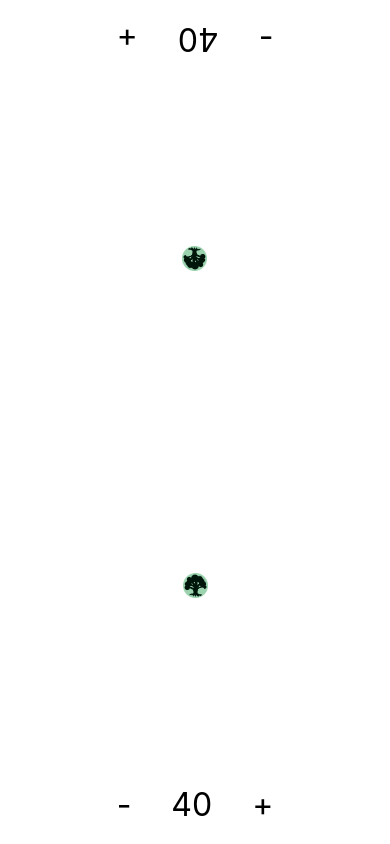
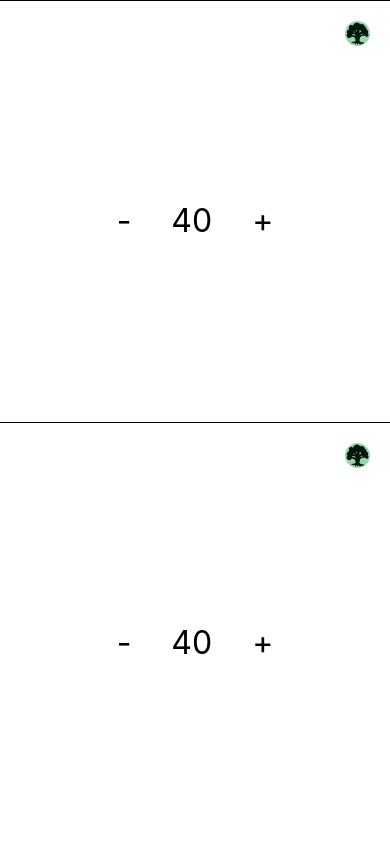
Before and after one commit to drmeloy/MTGDM, a React Native app: screen / in a window 390 px wide. Built offline with nearby package versions, Linux system fonts and the light colour scheme.

Commit message:
moved color changer stuff into LifeCounter, split up style sheets, fixed diff fade on reset bug

```diff
--- a/App.js
+++ b/App.js
@@ -8,7 +8,6 @@ export default function App() {
     <View style={styles.container}>
       <LifeCounter boxNum={1} />
       <LifeCounter boxNum={2} />
-      <StatusBar style="auto" />
     </View>
   );
 }
--- a/src/ColorChanger/ChangerModal.js
+++ /dev/null
@@ -1,47 +0,0 @@
-import React from 'react';
-import { View, Text, Modal, StyleSheet, Pressable } from 'react-native';
-
-export default function ChangerModal({ isVisible, setIsVisible }){
-  return (
-    <View styles={styles.centeredView}>
-      <Modal
-        visible={isVisible}
-      >
-        <View style={styles.centeredView}>
-          <View style={styles.modalView}>
-            <Text>
-              Change colors bitch!
-            </Text>
-            <Pressable onPress={() => setIsVisible(false)}>
-              <Text>CLOSE MODAL</Text>
-            </Pressable>
-          </View>
-        </View>
-      </Modal>
-    </View>
-  )
-};
-
-const styles = StyleSheet.create({
-  centeredView: {
-    flex: 1,
-    justifyContent: "center",
-    alignItems: "center",
-    marginTop: 22
-  },
-  modalView: {
-    margin: 20,
-    backgroundColor: "white",
-    borderRadius: 20,
-    padding: 35,
-    alignItems: "center",
-    shadowColor: "#000",
-    shadowOffset: {
-      width: 0,
-      height: 2
-    },
-    shadowOpacity: 0.25,
-    shadowRadius: 4,
-    elevation: 5
-  },
-})
--- a/src/ColorChanger/index.js
+++ /dev/null
@@ -1,22 +0,0 @@
-import React, { useState } from 'react';
-import { View, Pressable, Image } from 'react-native';
-import { styles } from './styles';
-import { styler } from '../utils'
-import ChangerModal from './ChangerModal';
-
-export default function ColorChanger(){
-  const [menuOpen, setMenuOpen] = useState(false);
-
-  return (
-    <View style={styler(styles, {}, 'container')}>
-      <ChangerModal isVisible={menuOpen} setIsVisible={setMenuOpen} />
-      <Pressable
-        onPress={() => setMenuOpen(!menuOpen)}
-      >
-        <Image
-          style={{width: 25, height: 25}}
-          source={require('../../public/assets/green_mana.png')} />
-      </Pressable>
-    </View>
-  )
-}
--- a/src/ColorChanger/styles.js
+++ /dev/null
@@ -1,9 +0,0 @@
-import { StyleSheet } from 'react-native';
-
-export const styles = props => StyleSheet.create({
-  container: {
-    flex: 1,
-    alignItems: 'center',
-    justifyContent: 'center'
-  }
-});
--- /dev/null
+++ b/src/LifeCounter/ColorChanger/ChangerButton.js
@@ -0,0 +1,20 @@
+import React from 'react';
+import { View, Pressable, Image } from 'react-native';
+import { styles } from './styles';
+import { styler } from '../../utils';
+
+export default function ChangerButton({ menuOpen, setMenuOpen}){
+  return (
+    <View style={styler(styles, {}, 'changerButton')}>
+      <View>
+        <Pressable
+          onPress={() => setMenuOpen(!menuOpen)}
+        >
+          <Image
+            style={{width: 25, height: 25}}
+            source={require('../../../public/assets/green_mana.png')} />
+        </Pressable>
+      </View>
+    </View>
+  )
+}
--- /dev/null
+++ b/src/LifeCounter/ColorChanger/ChangerModal.js
@@ -0,0 +1,17 @@
+import React from 'react';
+import { View, Text, Pressable } from 'react-native';
+import { styles } from './styles';
+import { styler } from '../../utils';
+
+export default function ChangerModal({ isVisible, setIsVisible }){
+  return (
+    <View style={[styler(styles, {}, 'changerModal'), { display: isVisible ? '' : 'none' }]}>
+      <Text>
+        Change colors bitch!
+      </Text>
+      <Pressable onPress={() => setIsVisible(false)}>
+        <Text>CLOSE MODAL</Text>
+      </Pressable>
+    </View>
+  )
+};
--- /dev/null
+++ b/src/LifeCounter/ColorChanger/styles.js
@@ -0,0 +1,24 @@
+import { StyleSheet } from 'react-native';
+
+export const styles = props => StyleSheet.create({
+  changerButton: {
+    position: 'absolute',
+    top: 20,
+    right: 20,
+  },
+  changerModal: {
+    backgroundColor: "white",
+    borderRadius: 20,
+    padding: 35,
+    alignItems: "center",
+    shadowColor: "#000",
+    shadowOffset: {
+      width: 0,
+      height: 2
+    },
+    shadowOpacity: 0.25,
+    shadowRadius: 4,
+    position: 'absolute',
+    alignSelf: 'center'
+  }
+});
--- a/src/LifeCounter/DiffDisplay.js
+++ b/src/LifeCounter/HpDisplay/DiffDisplay.js
@@ -1,14 +1,19 @@
-import React, { useRef, useEffect, useCallback } from 'react';
+import React, { useState, useRef, useEffect, useCallback } from 'react';
 import { Text, Animated } from 'react-native';
 import { styles } from './styles';
-import { styler } from '../utils';
+import { styler } from '../../utils';
 import _ from 'lodash';
 
 export default function DiffDisplay({ diff, setDiff }){
+  const [isResetting, setIsResetting] = useState(false);
   const diffOpacity = useRef(new Animated.Value(0)).current;
   const initialLoadDone = useRef(false);
 
   useEffect(() => {
+    if (diff === 0 && isResetting) {
+      setIsResetting(false);
+      return;
+    }
     if (initialLoadDone.current) {
       Animated.timing(diffOpacity, {
         toValue: 1,
@@ -25,7 +30,10 @@ export default function DiffDisplay({ diff, setDiff }){
     else initialLoadDone.current = true;
   }, [diff]);
 
-  const resetDiffDebounced = useCallback(_.debounce(() => setDiff(0), 2000), []);
+  const resetDiffDebounced = useCallback(_.debounce(() => {
+    setIsResetting(true);
+    setDiff(0);
+  }, 2000), []);
 
   useEffect(() => {
     resetDiffDebounced();
--- a/src/LifeCounter/HpDisplay.js
+++ b/src/LifeCounter/HpDisplay/HpDisplay.js
@@ -1,10 +1,10 @@
 import React, { useState } from 'react';
 import { Text, View, Pressable } from 'react-native';
 import DiffDisplay from './DiffDisplay';
-import { styler } from '../utils';
+import { styler } from '../../utils';
 import { styles } from './styles';
-import PlusIcon from '../../public/assets/plus_icon.svg';
-import MinusIcon from '../../public/assets/minus_icon.svg';
+import PlusIcon from '../../../public/assets/plus_icon.svg';
+import MinusIcon from '../../../public/assets/minus_icon.svg';
 
 export default function HpDisplay(){
   const [hp, setHp] = useState(40);
--- /dev/null
+++ b/src/LifeCounter/HpDisplay/styles.js
@@ -0,0 +1,33 @@
+import { StyleSheet } from 'react-native';
+
+export const styles = props => StyleSheet.create({
+  container: {
+    backgroundColor: props.bgColor,
+    flex: 1,
+    width: '100%',
+    alignItems: 'center',
+    justifyContent: 'center',
+    borderTopColor: 'black',
+    borderTopWidth: 1,
+  },
+  box1: {
+    transform: [{
+      rotate: '180deg'
+    }]
+  },
+  hpDisplay: {
+    flexDirection: 'column',
+    alignItems: 'center',
+    justifyContent: 'center',
+  },
+  hp: {
+    flexDirection: 'row',
+  },
+  font: {
+    fontSize: 32,
+    margin: 20,
+  },
+  diff: {
+    alignItems: 'center',
+  },
+});
--- a/src/LifeCounter/index.js
+++ b/src/LifeCounter/index.js
@@ -1,16 +1,19 @@
 import React, { useState } from 'react';
 import { View } from 'react-native';
-import HpDisplay from './HpDisplay';
-import ColorChanger from '../ColorChanger';
+import HpDisplay from './HpDisplay/HpDisplay';
+import ChangerButton from './ColorChanger/ChangerButton';
+import ChangerModal from './ColorChanger/ChangerModal'
 import { styler } from '../utils';
 import { styles } from './styles';
 
 export default function LifeCounter({ boxNum }){
   const [bgColor, setBgColor] = useState('white');
+  const [menuOpen, setMenuOpen] = useState(false);
 
   return (
     <View style={[styler(styles, { bgColor }, 'container'), styler(styles, {}, `box${boxNum}`)]}>
-      <ColorChanger />
+      <ChangerButton menuOpen={menuOpen} setMenuOpen={setMenuOpen}/>
+      <ChangerModal isVisible={menuOpen} setIsVisible={setMenuOpen} />
       <HpDisplay />
     </View>
   )
--- a/src/LifeCounter/styles.js
+++ b/src/LifeCounter/styles.js
@@ -7,25 +7,7 @@ export const styles = props => StyleSheet.create({
     width: '100%',
     alignItems: 'center',
     justifyContent: 'center',
-  },
-  box1: {
-    transform: [{
-      rotate: '180deg'
-    }]
-  },
-  hpDisplay: {
-    flexDirection: 'column',
-    alignItems: 'center',
-    justifyContent: 'center',
-  },
-  hp: {
-    flexDirection: 'row',
-  },
-  font: {
-    fontSize: 32,
-    margin: 20,
-  },
-  diff: {
-    alignItems: 'center',
+    borderTopColor: 'black',
+    borderTopWidth: 1,
   },
 });
```
